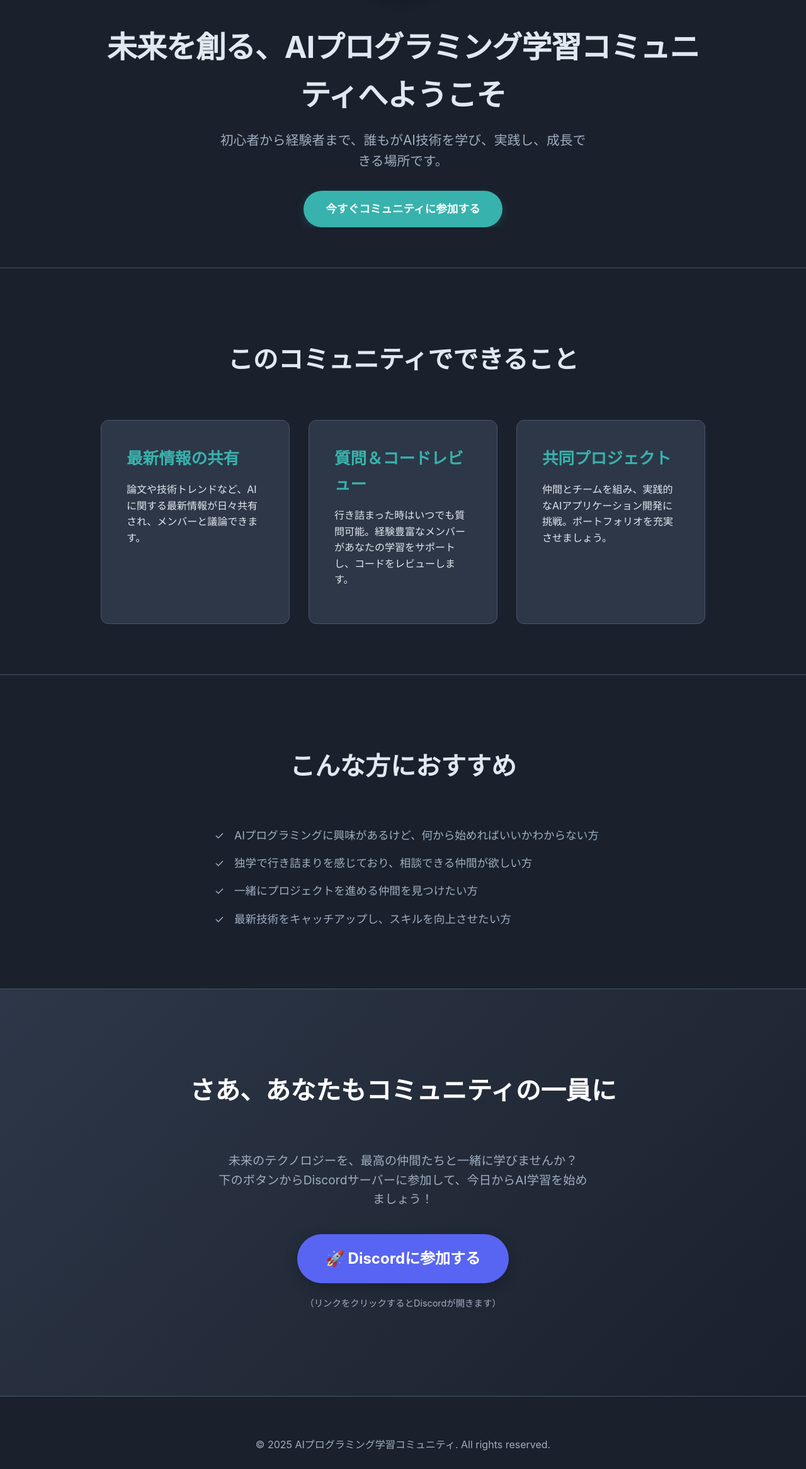
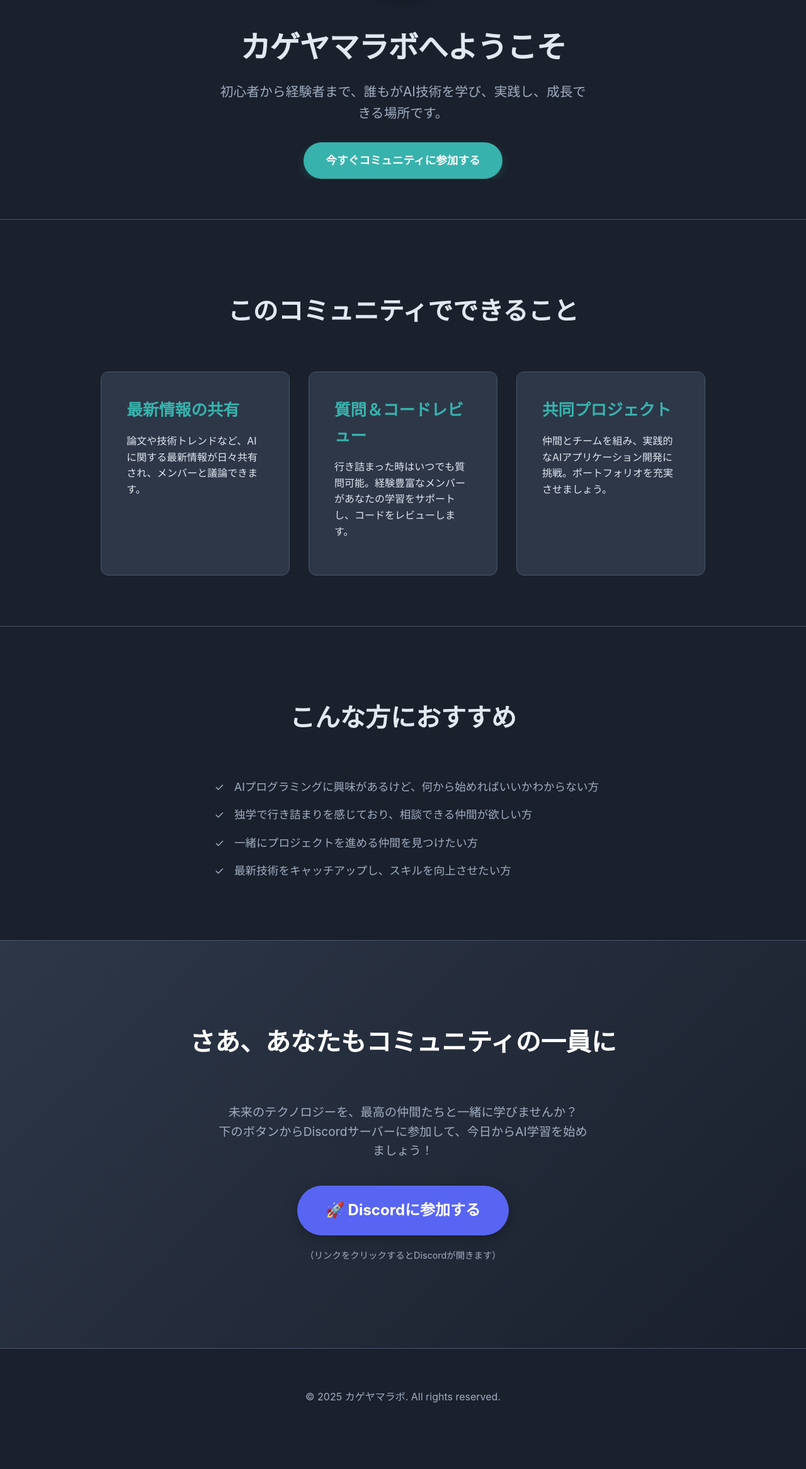
Before and after one commit to CHIMIROHI/ai-lp, a plain HTML site: page index.html in a window 1280 px wide. Shown: the part 227-2560 px from the top of the page at 63% size. After the commit the page ends 2522 px from the top, so only its background shows below. Drawn offline with Linux system fonts and the light colour scheme.

Commit message:
コミュニティ名を変更

```diff
--- a/index.html
+++ b/index.html
@@ -3,7 +3,7 @@
 <head>
     <meta charset="UTF-8">
     <meta name="viewport" content="width=device-width, initial-scale=1.0">
-    <title>AIプログラミング学習コミュニティ</title>
+    <title>カゲヤマラボ - AIプログラミング学習コミュニティ</title>
     <style>
         :root {
             --background-color: #1A202C; /* Slightly lighter dark blue/grey */
@@ -183,7 +183,7 @@
     <header>
         <div class="container">
             <img src="face.jpg" alt="プロフィール画像" class="profile-icon">
-            <h1>未来を創る、AIプログラミング学習コミュニティへようこそ</h1>
+            <h1>カゲヤマラボへようこそ</h1>
             <p>初心者から経験者まで、誰もがAI技術を学び、実践し、成長できる場所です。</p>
             <a href="#join" class="main-cta">今すぐコミュニティに参加する</a>
         </div>
@@ -234,7 +234,7 @@
 
     <footer>
         <div class="container">
-            <p>&copy; 2025 AIプログラミング学習コミュニティ. All rights reserved.</p>
+            <p>&copy; 2025 カゲヤマラボ. All rights reserved.</p>
         </div>
     </footer>
 
```
